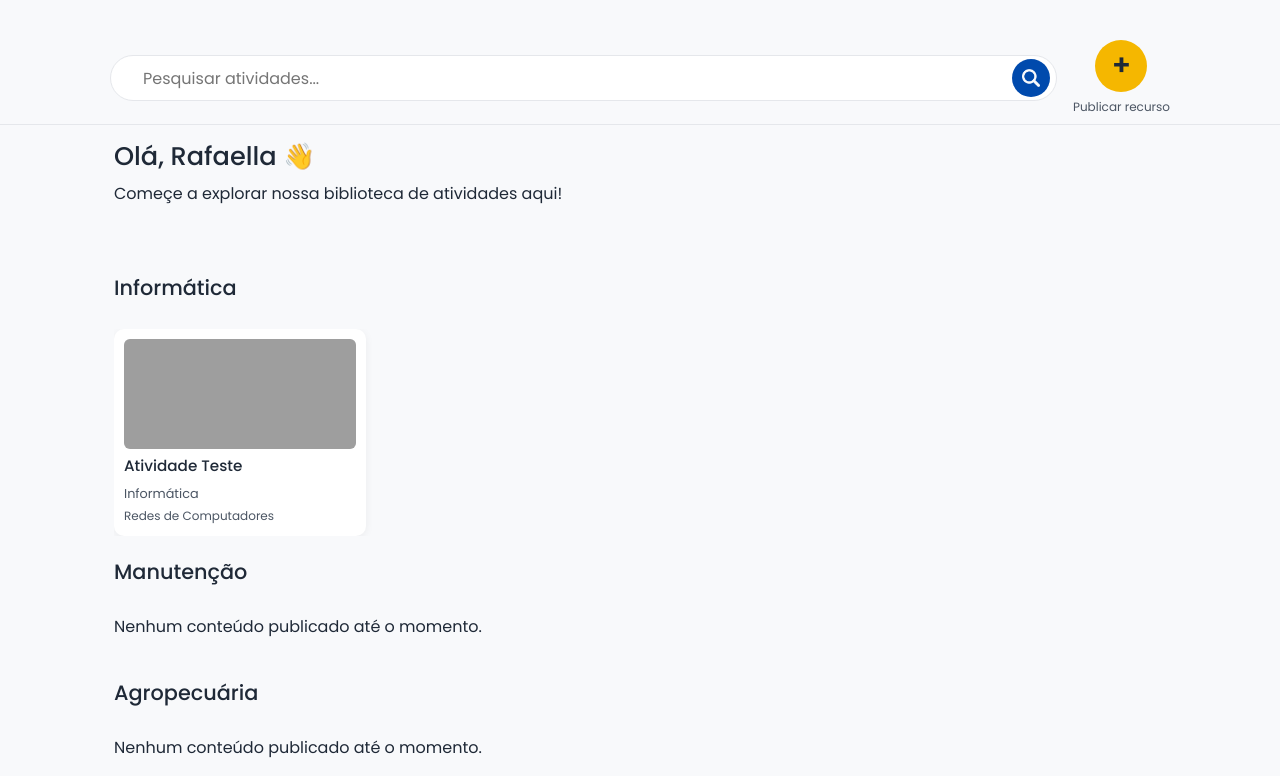
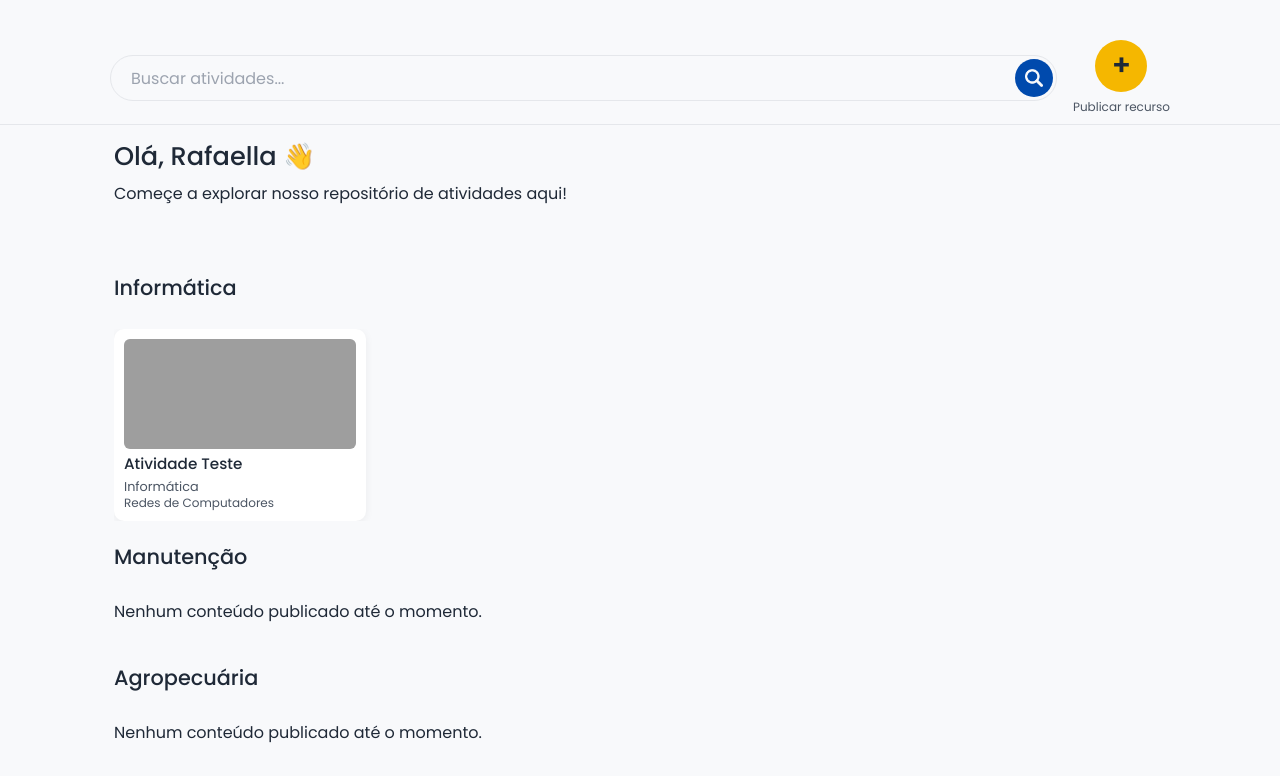
Before and after one commit to rafaella-dias/Include, a Flask app: page /home in a window 1280 px wide. Shown: the part 84-860 px from the top of the page. Run offline with Flask 3, Linux system fonts and the light colour scheme; a user stored in the database is signed in; grey boxes are pictures that could not be loaded.

Commit message:
Finalizando alguns estilos para protótipo, tornando a exclusão de atividades funcional e adicionando rota de busca

```diff
--- a/main.py
+++ b/main.py
@@ -122,6 +122,20 @@ def home():
     atividades = Atividade.query.all()
     cursos = Curso.query.all()
     return render_template('home.html', atividades=atividades, cursos=cursos)
+
+
+@app.route('/busca')
+@login_required
+def busca():
+    termo = request.args.get('q', '').strip()
+
+    if not termo:
+        return redirect(url_for('home'))
+
+    atividades = Atividade.query.filter(
+        Atividade.titulo.ilike(f'%{termo}%')
+    ).all()
+    return render_template('busca.html', atividades=atividades, termo=termo)
 
 
 @app.route('/login', methods=['GET', 'POST'])
@@ -315,6 +329,7 @@ def excluir_atividade(id):
 
     except Exception as e:
         db.session.rollback()
+        print(e)
         flash('Não foi possível excluir a atividade', 'danger')
 
     return redirect(url_for('perfil'))
@@ -323,11 +338,11 @@ def excluir_atividade(id):
 @app.route('/publicar', methods = ['GET', 'POST'])
 @login_required
 def publicar():
-    materias = Materia.query.all()
-    tags = Tag.query.all()
+    cursos = Curso.query.all()
+    classes = Classe_Tag.query.all()
 
     if request.method == 'GET':
-        return render_template('publicar.html', materias=materias, tags=tags)
+        return render_template('publicar.html', cursos=cursos, classes=classes)
 
     try: #tira o elif pq só tem POST como segunda opção
         titulo = request.form.get('tituloForm')
@@ -386,7 +401,6 @@ def publicar():
         db.session.rollback()
         flash(str(e), 'danger')
         return redirect(url_for('publicar', form_data=request.form))
-
 
 
 @app.route('/admin/materias', methods = ['GET', 'POST'])
--- a/models.py
+++ b/models.py
@@ -40,7 +40,7 @@ class Atividade(db.Model):
     id_curso =  db.Column(db.Integer, db.ForeignKey('cursos.id_curso'), nullable=False)
     id_materia =  db.Column(db.Integer, db.ForeignKey('materias.id_materia'), nullable=False)
 
-    arquivos = db.relationship('Arquivo', backref='atividade', lazy=True)
+    arquivos = db.relationship('Arquivo', backref='atividade', cascade='all, delete-orphan' , lazy=True)
     tags = db.relationship('Tag', secondary=atividade_tag, backref='atividades')
 
     def __repr__(self):
--- a/static/css/atividades.css
+++ b/static/css/atividades.css
@@ -34,13 +34,13 @@
 
   display: flex;
   flex-direction: column;
-  gap: 8px;
+  gap: 6px;
 
   box-shadow: 0 2px 8px rgba(0, 0, 0, 0.06);
 }
 
-/* PREVIEW MENOR */
-.preview {
+/* PREVIEW  */
+.atividade-preview {
   width: 100%;
   height: 110px;
   border-radius: 6px;
@@ -48,14 +48,13 @@
   background-color: #f3f4f6;
 }
 
-.preview img {
+.atividade-preview img {
   width: 100%;
   height: 100%;
   object-fit: cover;
 }
 
-/* preview vazio */
-.preview-vazio {
+.atividade-preview-vazio {
   height: 100%;
   display: flex;
   align-items: center;
@@ -64,22 +63,45 @@
   color: var(--texto-secundario);
 }
 
-/* TEXTO */
-.info h3 {
+/* INFO */
+.atividade-card h3 {
   font-size: 0.95rem;
   margin-bottom: 8px;
 }
 
-.info p {
+.atividade-card p {
   font-size: 0.8rem;
   color: var(--texto-secundario);
   margin-bottom: 0;
 }
 
-.info .materia {
+.atividade-info {
+  display: flex;
+  flex-direction: column;
+  gap: 2px;
+}
+
+.atividade-info h3 {
+  margin: 0 0 4px 0;
+}
+
+.atividade-info p {
+  margin: 0;
+  line-height: 1.2;
+}
+
+.atividade-card .info-materia {
   font-size: 0.75rem;
 }
 
+
+/* ACOES */
+.atividade-actions{
+  display: flex;
+  flex-direction: row;
+  text-align: right;
+  justify-content: right;
+}
 
 @media (max-width: 900px) {
   .atividade-lista {
@@ -87,7 +109,7 @@
     gap: 10px;
   }
 
-  .preview {
+  .atividade-preview {
     height: 90px;
   }
 
@@ -95,7 +117,7 @@
     padding: 8px;
   }
 
-  .info h3 {
+  .atividade-card h3 {
     font-size: 0.85rem;
   }
 }
--- a/static/css/base.css
+++ b/static/css/base.css
@@ -76,11 +76,8 @@ body {
 }
 
 .logo-header:hover {
-  background: none;
-}
-
-.logo-header:hover {
-  background-color: rgba(255, 255, 255, 0.08);
+  background-color: transparent;
+  transform: translateY(-2px);
 }
 
 .nav-links {
@@ -118,7 +115,8 @@ body {
 }
 
 .nav-links a:hover {
-  background-color: rgba(255, 255, 255, 0.15);
+  background-color: transparent;
+  transform: translateY(-2px);
 }
 
 /* ===============================
--- a/static/css/home.css
+++ b/static/css/home.css
@@ -28,38 +28,67 @@
   gap: 16px;
 }
 
+/* ===============================
+   SEARCH BAR
+================================ */
+
 .search-wrapper {
   position: relative;
   flex: 1;
 
   height: 46px;
+  padding: 0 0px 0 20px;
+
   background-color: #fff;
   border: 1px solid #e5e7eb;
   border-radius: 999px;
 
   display: flex;
   align-items: center;
-  padding-left: 20px;
+
+  box-sizing: border-box;
+}
+
+form.search-wrapper {
+  display: flex !important;
+  flex-direction: row !important;
+  gap: 0 !important;
+  background: transparent;
 }
 
 .search-wrapper input {
+  all: unset;
   flex: 1;
+
   height: 100%;
-  border: none;
-  outline: none;
-  background: transparent;
-
   font-size: 1rem;
   color: #374151;
 }
 
+.search-wrapper input::placeholder {
+  color: #9ca3af;
+}
+
+.search-wrapper input:focus {
+  outline: none;
+  box-shadow: none;
+  background-color: transparent !important;
+}
+
+.search-wrapper:focus-within {
+  box-shadow: none;
+  border-color: #e5e7eb;
+  background-color: transparent !important;
+}
+
 .search-btn {
+  all: unset;
+
   width: 38px;
   height: 38px;
-  margin-right: 6px;
 
+  margin-right: 3px;
   border-radius: 50%;
-  border: none;
 
   background-color: var(--azul-principal);
   cursor: pointer;
--- a/templates/home.html
+++ b/templates/home.html
@@ -7,14 +7,14 @@
   <div class="home-fixed-inner">
 
     <div class="home-actions">
-      <div class="search-wrapper">
-        <input type="text" placeholder="Pesquisar atividades...">
-        <button class="search-btn" aria-label="Pesquisar">
-          <img src="{{ url_for('static', filename='images/icons/icon-pesquisar.png') }}" alt="">
+      <form class="search-wrapper" action="{{ url_for('busca' )}}" method="GET">
+          <input type="text" name="q" placeholder="Buscar atividades..." value="{{ termo or ''}}">
+          <button class="search-btn" aria-label="Pesquisar">
+            <img src="{{ url_for('static', filename='images/icons/icon-pesquisar.png') }}" alt="">
 
-        </button>
+          </button>
 
-      </div>
+      </form>
 
       <div class="publish-wrapper">
         <a href="{{ url_for('publicar') }}" class="publish-btn">
@@ -35,7 +35,7 @@
 
   <div class="home-header">
    <h2>Olá, {{ current_user.nome_completo }} 👋</h2>
-    <p>Começe a explorar nossa biblioteca de atividades aqui!</p>
+    <p>Começe a explorar nosso repositório de atividades aqui!</p>
 
   </div>
 
@@ -49,21 +49,21 @@
             {% for atividade in curso.atividades %}
               <div class="atividade-card">
 
-                <div class="preview">
+                <div class="atividade-preview">
                   {% if atividade.arquivos %}
                     <img src="{{ atividade.arquivos[0].arquivo_url }}" alt="Preview da atividade">
 
                   {% else %}
-                    <div class="Preview-vazio">Sem preview</div>
+                    <div class="atividade-preview-vazio">Sem preview</div>
 
                   {% endif %}
 
                 </div>
 
-                <div class="info">
+                <div class="atividade-info">
                   <h3>{{ atividade.titulo }}</h3>
                   <p>{{ atividade.curso.nome }}</p>
-                  <p class="materia">{{ atividade.materia.nome }}</p>
+                  <p class="info-materia">{{ atividade.materia.nome }}</p>
 
                 </div>
 
```
Also changed, not shown: static/css/botoes.css (+22 -6 lines), static/css/forms.css (+51 -0 lines), templates/busca.html (added, +83 -0 lines), templates/perfil.html (+15 -4 lines), templates/publicar.html (+22 -5 lines), instance/DatabaseInclude.db, static/images/Icons/icon-excluir.png (added).
